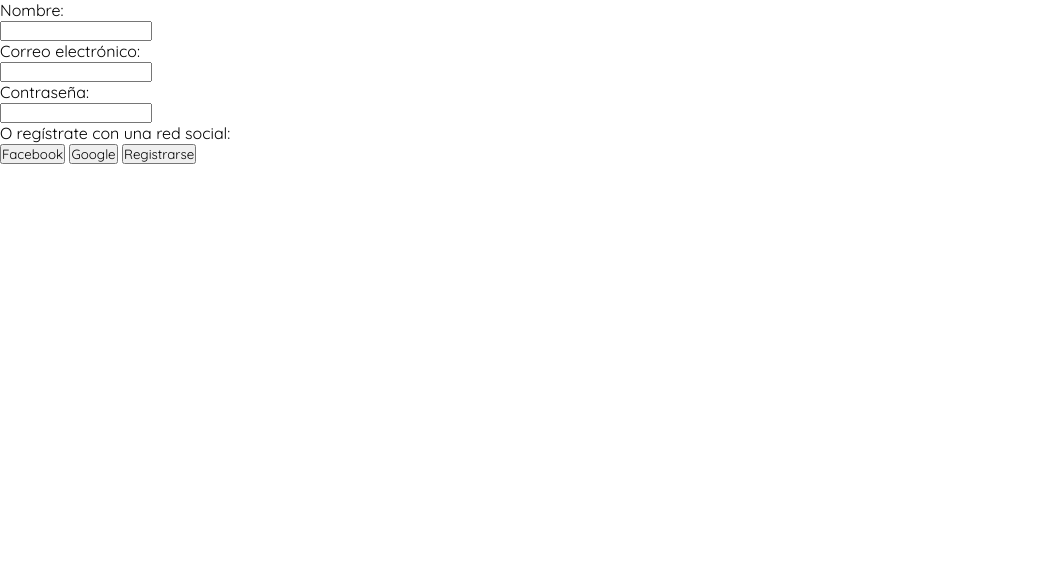
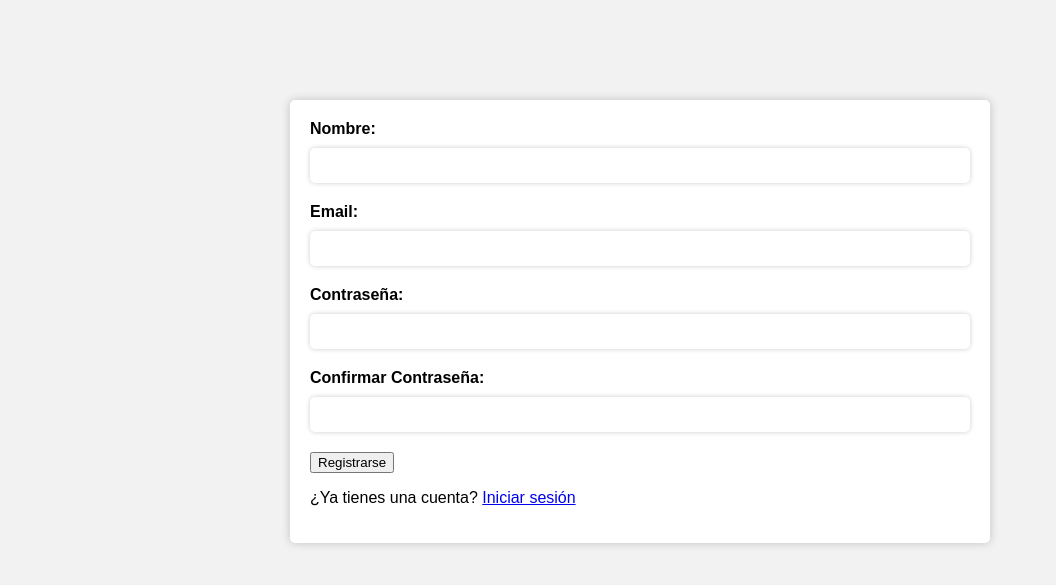
Before and after one commit to Danteroll/Proyecto_recetario, a PHP site: page /formulario.php in a window 1280 px wide. Shown: the top 585 px of the page, without its empty margins (0-1056 px from the left). Run offline with PHP 8.4, Linux system fonts and the light colour scheme.

Commit message:
formulario_prueba0.1

```diff
--- a/estilo.css
+++ b/estilo.css
@@ -286,7 +286,7 @@ html{
     justify-content: space-between;
     color: #fff;
 }
-#contacto a{
+#contacto a, label, p{
     text-decoration: none;
     color:#fff;
     display: block;
--- /dev/null
+++ b/formulario.css
@@ -0,0 +1,58 @@
+body {
+    font-family: Arial, sans-serif;
+    background-color: #f2f2f2;
+    margin: 0;
+    padding: 0;
+    padding-top: 100px;
+}
+h1 {
+    text-align: center;
+    color: #333;
+    margin-top: 50px;
+}
+form {
+    width: 50%;
+    margin: 0 auto;
+    background-color: #fff;
+    padding: 20px;
+    padding-right: 40px;
+    border-radius: 5px;
+    box-shadow: 0 0 10px rgba(0, 0, 0, 0.2);
+}
+label {
+    display: block;
+    font-weight: bold;
+    margin-bottom: 10px;
+}
+input[type="text"],
+input[type="email"],
+input[type="password"] {
+    width: 100%;
+    padding: 10px;
+    margin-bottom: 20px;
+    border-radius: 5px;
+    border: none;
+    box-shadow: 0 0 5px rgba(0, 0, 0, 0.2);
+}
+select {
+    width: 100%;
+    padding: 10px;
+    margin-bottom: 20px;
+    border-radius: 5px;
+    border: none;
+    box-shadow: 0 0 5px rgba(0, 0, 0, 0.2);
+}
+button[type="submit"] {
+    background-color: #4CAF50;
+    color: #fff;
+    border: none;
+    border-radius: 5px;
+    padding: 10px 20px;
+    cursor: pointer;
+}
+button[type="submit"]:hover {
+    background-color: #3e8e41;
+}
+button[type="submit"]:focus {
+    outline: none;
+}
--- a/formulario.php
+++ b/formulario.php
@@ -5,20 +5,30 @@
     <meta http-equiv="X-UA-Compatible" content="IE=edge">
     <meta name="viewport" content="width=device-width, initial-scale=1.0">
     <title>K' RIQUISIMO</title>
-    <link rel="stylesheet" href="estilo.css">
+	<link rel="stylesheet" href="https://cdnjs.cloudflare.com/ajax/libs/font-awesome/6.2.0/css/all.min.css" integrity="sha512-xh6O/CkQoPOWDdYTDqeRdPCVd1SpvCA9XXcUnZS2FmJNp1coAFzvtCN9BmamE+4aHK8yyUHUSCcJHgXloTyT2A==" crossorigin="anonymous" referrerpolicy="no-referrer" />
+    <link rel="stylesheet" href="https://unpkg.com/flickity@2/dist/flickity.min.css">
+    <link rel="stylesheet" href="formulario.css">
+	<script type="text/javascript" src="validacion.js"></script>
 </head>
 <body>
-<form action="registro.php" method="post">
-		<label>Nombre:</label><br>
-		<input type="text" name="nombre"><br>
-		<label>Correo electrónico:</label><br>
-		<input type="email" name="correo"><br>
-		<label>Contraseña:</label><br>
-		<input type="password" name="contraseña"><br>
-		<p>O regístrate con una red social:</p>
-		<button type="submit" name="red_social" value="facebook">Facebook</button>
-		<button type="submit" name="red_social" value="google">Google</button>
-		<input type="submit" name="registrarse" value="Registrarse">
-	</form>
+<section id="contacto">
+<form action="registro.php" method="post" id="registroForm">
+			<label for="nombre">Nombre:</label>
+			<input type="text" id="nombre" name="nombre" required>
+
+			<label for="email">Email:</label>
+			<input type="email" id="email" name="email" required>
+
+			<label for="password">Contraseña:</label>
+			<input type="password" id="password" name="password" required>
+
+			<label for="confirm_password">Confirmar Contraseña:</label>
+			<input type="password" id="confirm_password" name="confirm_password" required>
+
+			<input type="submit" value="Registrarse">
+
+			<p>¿Ya tienes una cuenta? <a href="#">Iniciar sesión</a></p>
+		</form>
+</section>
 </body>
 </html>
--- /dev/null
+++ b/validacion.js
@@ -0,0 +1,48 @@
+var form = document.getElementById("registroForm");
+		var nombre = document.getElementById("nombre");
+		var email = document.getElementById("email");
+		var password = document.getElementById("password");
+		var confirm_password = document.getElementById("confirm_password");
+
+		// Validar la longitud del campo nombre
+		nombre.addEventListener("input", function(event) {
+			if (nombre.validity.tooShort) {
+				nombre.setCustomValidity("El nombre debe tener al menos 3 caracteres");
+			} else {
+				nombre.setCustomValidity("");
+			}
+		});
+
+		// Validar la dirección de correo electrónico
+		email.addEventListener("input", function(event) {
+			if (email.validity.typeMismatch) {
+				email.setCustomValidity("Ingrese una dirección de correo electrónico válida");
+			} else {
+				email.setCustomValidity("");
+			}
+		});
+
+		// Validar la longitud de la contraseña
+		password.addEventListener("input", function(event) {
+			if (password.validity.tooShort) {
+				password.setCustomValidity("La contraseña debe tener al menos 6 caracteres");
+			} else {
+				password.setCustomValidity("");
+			}
+		});
+
+		// Validar que la confirmación de contraseña sea igual a la contraseña original
+		confirm_password.addEventListener("input", function(event) {
+			if (confirm_password.value != password.value) {
+				confirm_password.setCustomValidity("La confirmación de contraseña no coincide con la contraseña original");
+			} else {
+				confirm_password.setCustomValidity("");
+			}
+		});
+
+		// Validar el formulario antes de enviarlo
+		form.addEventListener("submit", function(event) {
+			if (!form.checkValidity()) {
+				event.preventDefault();
+			}
+		});
```
Also changed, not shown: registro.php (+27 -10 lines).
